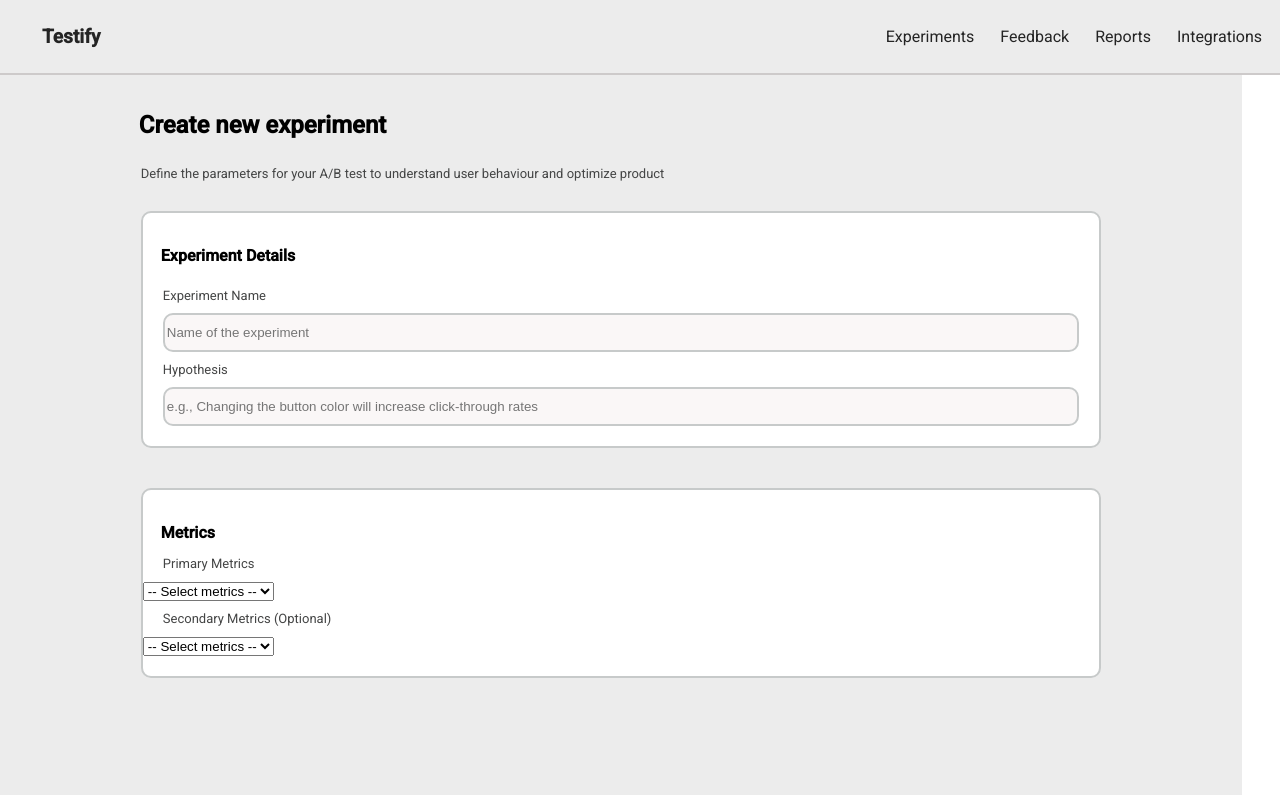
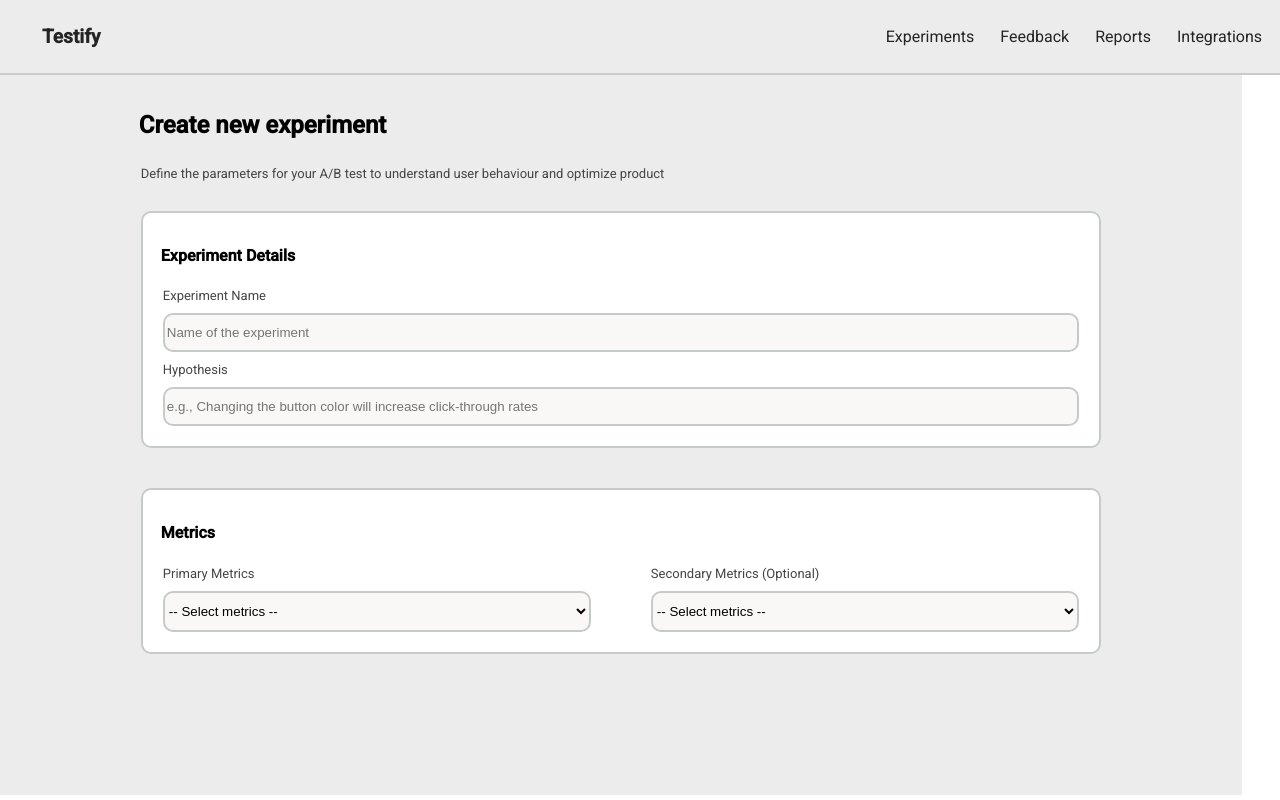
Before and after one commit to eycis/dux-hub, an Angular app in the folder frontend/: page /create-experiment in a window 1280 px wide. Built offline with nearby package versions, Linux system fonts and the light colour scheme.

Commit message:
metrics dropdowns

```diff
--- a/frontend/src/app/create-experiment/create-experiment.component.html
+++ b/frontend/src/app/create-experiment/create-experiment.component.html
@@ -11,29 +11,23 @@
     </div>
 
     <article class="metrics-details">
-            <h2>Metrics</h2>
-            <!-- <section class="metrics-row">
-                <p>Primary Metrics</p>
-                <input class="input-name" type="text" [(ngModel)]="primaryMetrics" placeholder="Name of the experiment">
-            </section> -->
+        <h2>Metrics</h2>
+            <form [formGroup]="metricsDropdowns" class="metrics">
+                <section>
+                    <p>Primary Metrics</p>
+                    <select formControlName="primaryMetrics" class="input-name">
+                        <option [ngValue]="null" disabled> -- Select metrics -- </option>
+                        <option *ngFor="let o of primary_options" [value]="o.value"> {{o.label}} </option>
+                    </select>
+                </section>
 
-            <form [formGroup]="primaryMetricsForm">
-                <p>Primary Metrics</p>
-                <select formControlName="primaryMetrics">
+                <section>
+                <p>Secondary Metrics (Optional)</p>
+                <select formControlName="secondaryMetrics" class="input-name">
                     <option [ngValue]="null" disabled> -- Select metrics -- </option>
-                    <option *ngFor="let o of options" value="o.value"> {{o.label}} </option>
-            <!-- </section> -->
+                    <option *ngFor="let o of secondary_options" [value]="o.value"> {{o.label}} </option>
                 </select>
+            </section>
             </form>
-
-            <!-- <section class="metrics-row"> -->
-            <form [formGroup]="secondaryMetricsForm">
-                <p>Secondary Metrics (Optional)</p>
-                <select formControlName="secondaryMetrics">
-                    <option [ngValue]="null" disabled> -- Select metrics -- </option>
-                    <option *ngFor="let o of secondary_options" value="o.value"> {{o.label}} </option>
-            <!-- </section> -->
-                </select>
-            </form>
-        </article>
+    </article>
 </div>
--- a/frontend/src/app/create-experiment/create-experiment.component.scss
+++ b/frontend/src/app/create-experiment/create-experiment.component.scss
@@ -17,8 +17,15 @@
     border: 2px solid rgb(199, 202, 202);
 }
 
-.metrics-row{
+.metrics{
     display: flex;
+    gap: 20px;
+}
+
+.metrics section{
+    flex: 1;
+    display: flex;
+    flex-direction: column;
 }
 
 h1{
--- a/frontend/src/app/create-experiment/create-experiment.component.ts
+++ b/frontend/src/app/create-experiment/create-experiment.component.ts
@@ -7,36 +7,32 @@ import { FormControl, FormGroup, ReactiveFormsModule } from '@angular/forms';
 @Component({
   selector: 'app-create-experiment',
   imports: [FormsModule,
-            FormsModule,
             CommonModule,
             ReactiveFormsModule ],
+  standalone: true,
   templateUrl: './create-experiment.component.html',
   styleUrl: './create-experiment.component.scss'
 })
 export class CreateExperimentComponent {
+
+    metricsDropdowns = new FormGroup({
+      primaryMetrics : new FormControl<string | null>(null),
+      secondaryMetrics : new FormControl<string | null>(null)
+    });
+
     experimentName: string = "";
     experimentDetails: string = "";
 
-    primaryMetricsForm = new FormGroup({
-      primaryMetrics : new FormControl<string | null>(null)
-    });
-
-    options= [
-      {value: "cr", label: "Conversion Rate"},
-      {value: "cr", label: "Conversion Rate"},
-      {value: "cr", label: "Conversion Rate"},
+    primary_options = [
+      { value: 'cr', label: 'Conversion Rate' },
+      { value: 'pv', label: 'Page Views' },
+      { value: 'ctr', label: 'Click-Through Rate' },
     ];
 
-    submit() {console.log(this.primaryMetricsForm.value);}
-
-    secondaryMetricsForm = new FormGroup({
-      secondaryMetrics : new FormControl<string | null>(null)
-    });
-
-    secondary_options= [
-      {value: "cr", label: "Conversion Rate"},
-      {value: "cr", label: "Conversion Rate"},
-      {value: "cr", label: "Conversion Rate"},
+    secondary_options = [
+      { value: 'bounce', label: 'Bounce Rate' },
+      { value: 'time', label: 'Time on Page' },
+      { value: 'aov', label: 'Avg. Order Value' },
     ];
 
     // submit() {console.log(this.primaryMetrics.value);}
```
